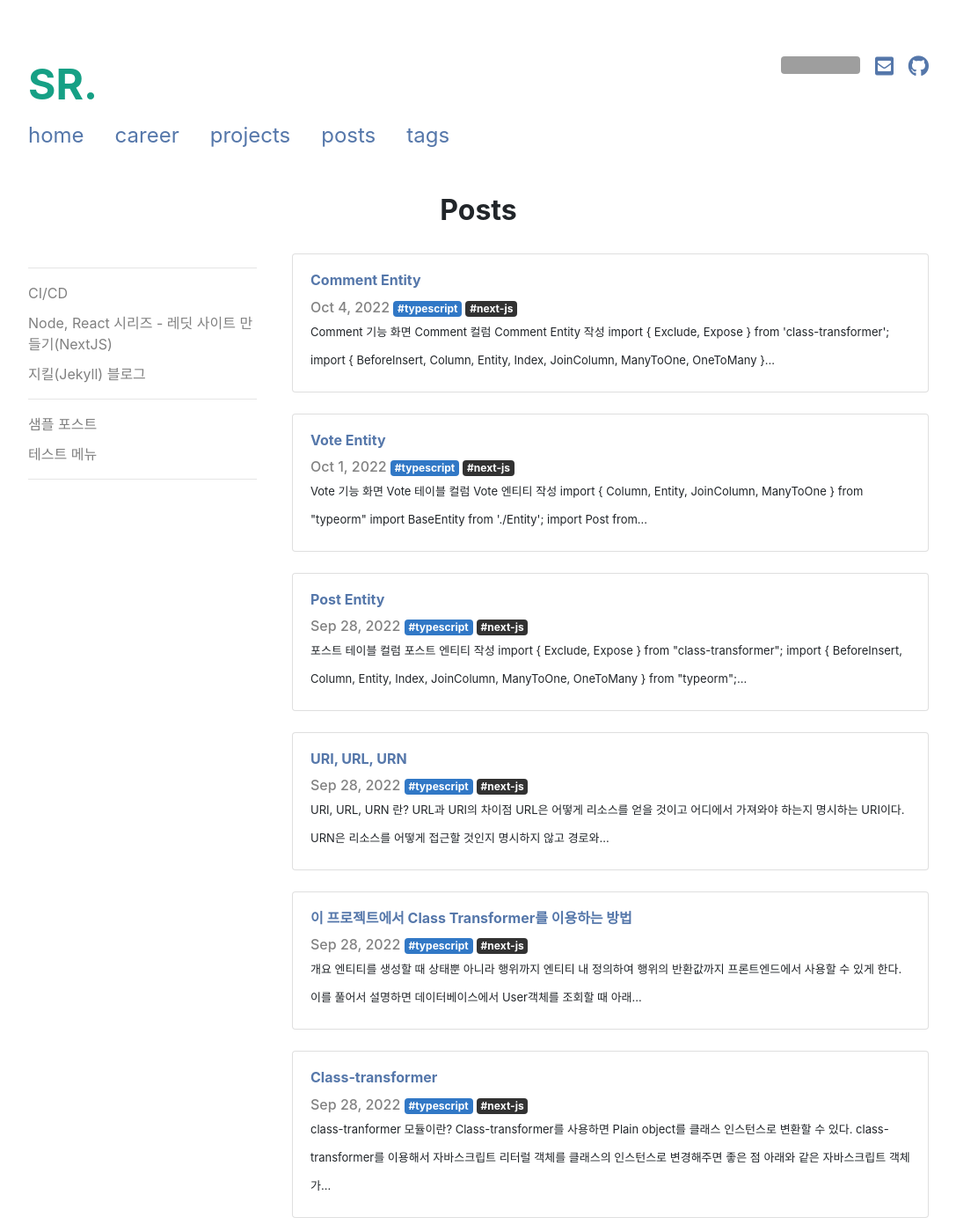
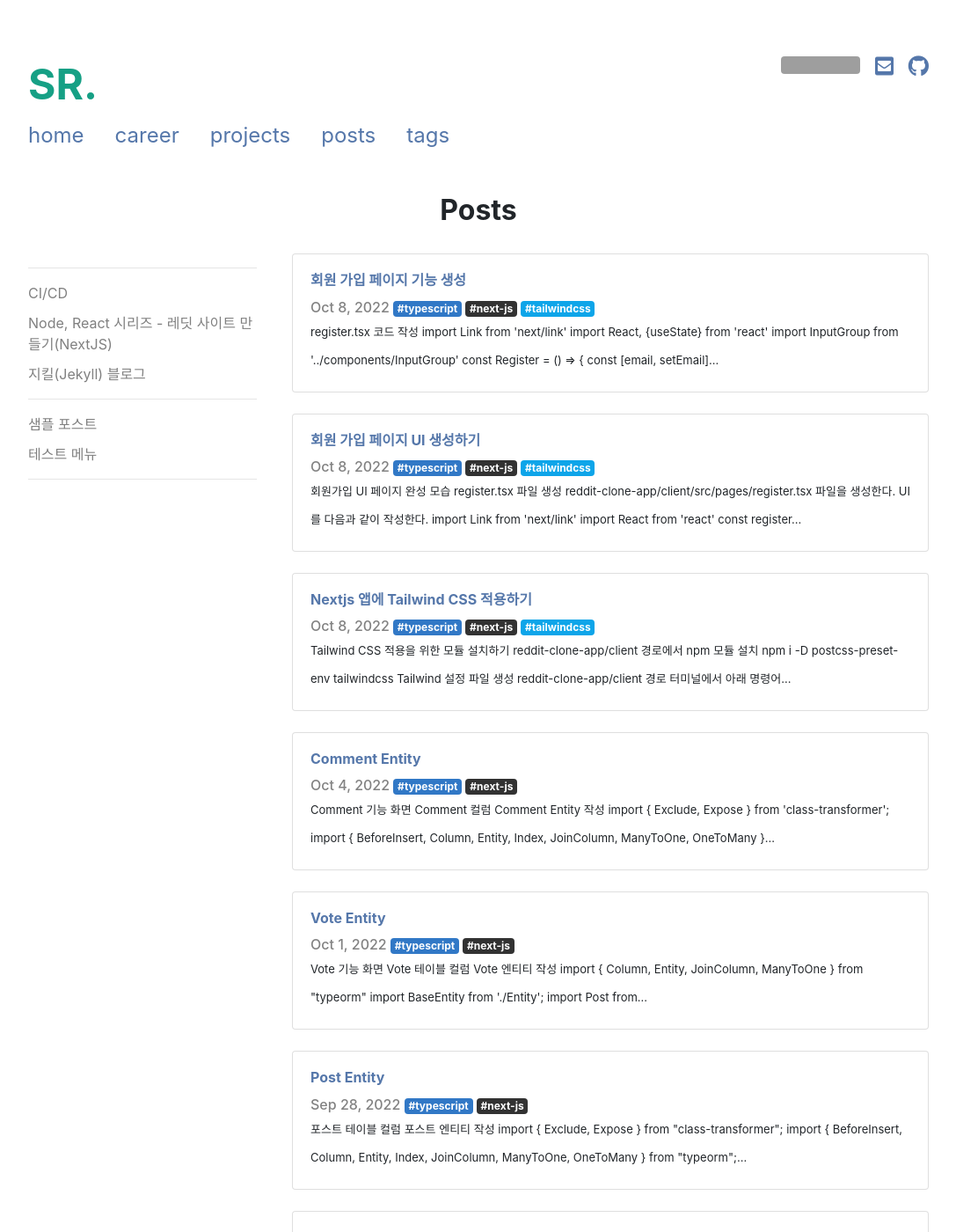
Before and after one commit to StdRunner/StdRunner.github.io, a Jekyll site: the page built from pages/posts.html, in a window 1280 px wide and 1400 px high. Shown: the whole window at 88% size, without its empty margins (96-1183 px from the left). Built offline with Jekyll 4.4.1, drawn with Linux system fonts in a browser that asks for light colours; nearby versions of some CDN libraries; a style sheet for code colours, icons or effects is not loaded; some of the changed text lies outside the part shown; grey boxes are pictures that could not be loaded.

Commit message:
ADD POSTS :   - set tailwindcss nextjs   - creat register page   - set retister function

````diff
--- a/_data/tags.yml
+++ b/_data/tags.yml
@@ -1,4 +1,6 @@
 real-tags:
+- name : tailwindcss
+  color : rgba( 14, 165, 233, 100% )
 - name : gitlab
   color : rgba( 252, 109, 39, 100% )
 - name : jenkins
--- /dev/null
+++ b/_posts/2022-10-08-a1-set-tailwindcss-nextjs.md
@@ -0,0 +1,141 @@
+---
+layout: post
+title: Nextjs 앱에 Tailwind CSS 적용하기
+date: 2022-10-08
+updated:
+tags: [typescript, next-js, tailwindcss]
+menu: clone-reddit
+---
+## Tailwind CSS 적용을 위한 모듈 설치하기
+`reddit-clone-app/client` 경로에서 npm 모듈 설치
+```
+npm i -D postcss-preset-env tailwindcss
+```
+
+- - -
+
+## Tailwind 설정 파일 생성
+`reddit-clone-app/client` 경로 터미널에서 아래 명령어 입력
+```
+npx tailwind init
+```
+
+아래와 같이 `tailwind.config.js` 파일이 생성됩니다.
+<img src="\assets\img\posts\set-tailwindcss-nextjs\tailwind-config-file.png" style="border: 1px solid gray; width:30%" />
+
+- - -
+
+## PostCSS 빌드 적용을 위한 postcss 설정 파일 생성
+`reddit-clone-app/client` 경로 터미널에서 아래 명령어 입력
+```
+touch postcss.config.js
+```
+
+아래와 같이 `postcss.config.js` 파일이 생성됩니다.
+<img src="\assets\img\posts\set-tailwindcss-nextjs\postcss-config-file.png" style="border: 1px solid gray; width:30%" />
+
+- - -
+
+## tailwind.config.js 파일 plugins에 tailwind, postcss webpack preset을 추가
+PostCSS를 통해 `tailwindcss`, `postcss-preset-env` 를 사용할 수 있도록 설정하는 것.
+`postcss.config.js` 파일을 아래와 같이 편집한다.
+```javascript
+module.exports = {
+    plugins: ["tailwindcss", "postcss-preset-env"]
+}
+```
+
+- - -
+
+## PostCSS 란?
+PostCSS란?
+POST CSS는 우리의 CSS를 조금 더 현대적으로 바꿔주는 플러그인이다.
+좀 더 풀어 설명하자면 ***POST CSS는 JS 플러그인을 사용하여 CSS를 변환***시키는 툴.
+```html
+<!-- className으로 css 변환-->
+<h1 className="text-3xl font-bold underline">
+    Hello World!
+</h1>
+```
+POST CSS는 언어가 아니라 자동으로 현대적인 CSS를 호환 가능하도록 변환시켜주는 플러그인일 뿐이다.
+
+POST CSS는 CSS에 문제가 없는지 미리 확인해서 에러 로그를 준다.
+***PostCSS 자체는 아무 일도 하지 않습니다.***
+다만 다양한 플러그인과, 플러그인을 추가할 수 있는 ***환경을 제공***할 뿐입니다.
+
+tailwindcss, postcss-preset-env 플러그인을 추가하는 환경 제공.
+
+- - -
+
+## CSS 파일에 Tailwind 사용하기
+`reddit-clone-app/client/src/styles/globals.css` 파일을 아래와 같이 편집한다.
+이는 .css 파일에서 tailwind 플러그인을 사용하기 위함.
+```css
+/* Tailwind 사용을 위해 추가된 부분 */
+@tailwind base;
+@tailwind components;
+@tailwind utilities;
+
+html,
+body {
+  padding: 0;
+  margin: 0;
+  font-family: -apple-system, BlinkMacSystemFont, Segoe UI, Roboto, Oxygen,
+    Ubuntu, Cantarell, Fira Sans, Droid Sans, Helvetica Neue, sans-serif;
+}
+
+a {
+  color: inherit;
+  text-decoration: none;
+}
+
+* {
+  box-sizing: border-box;
+}
+
+@media (prefers-color-scheme: dark) {
+  html {
+    color-scheme: dark;
+  }
+  body {
+    color: white;
+    background: black;
+  }
+}
+```
+
+`tailwind.config.js` 파일을 열어 아래와 같이 내용을 편집한다.
+tailwind를 적용 대상 컨텐츠를 경로로 입력.
+```javascript
+/** @type {import('tailwindcss').Config} */
+module.exports = {
+  // tailwind 적용 대상 컨텐츠 경로 입력
+  content: ['./src/pages/**/*.tsx'],
+  theme: {
+    extend: {},
+  },
+  plugins: [],
+}
+```
+
+#### Tailwind 적용 여부 확인
+`reddit-clone-app/client/src/pages/index.tsx` 파일을 아래와 같이 편집한다.
+```typescript
+import type { NextPage } from 'next'
+import Head from 'next/head'
+import Image from 'next/image'
+import styles from '../styles/Home.module.css'
+
+const Home: NextPage = () => {
+  return (
+    <div className={styles.container}>
+      <!-- Tailwind 적용 부분 -->
+      <h1 className="text-3xl font-bold underline">
+        Hello World!
+      </h1>
+    </div>
+  )
+}
+
+export default Home
+```
--- /dev/null
+++ b/_posts/2022-10-08-a2-create-register-page.md
@@ -0,0 +1,117 @@
+---
+layout: post
+title: 회원 가입 페이지 UI 생성하기
+date: 2022-10-08
+updated:
+tags: [typescript, next-js, tailwindcss]
+menu: clone-reddit
+---
+## 회원가입 UI 페이지 완성 모습
+<img src="\assets\img\posts\create-register-page\register-ui.png" style="border: 1px solid gray; width:40%" />
+
+- - -
+
+## register.tsx 파일 생성
+`reddit-clone-app/client/src/pages/register.tsx` 파일을 생성한다.
+UI를 다음과 같이 작성한다.
+
+``` typescript
+import Link from 'next/link'
+import React from 'react'
+
+const register = () => {
+  return (
+    <div className="bg-white">
+        <div className='flex flex-col items-center justify-center h-screen p-6'>
+            <div className='w-10/12 mx-auto md:w-96'>
+                <h1 className='mb-2 text-lg font-medium'>회원가입</h1>
+                <form>
+
+                    <button className='w-full py-2 mb-1 text-xs font-bold text-white uppercase bg-gray-400 border border-gray-400 rounded'>
+                        회원 가입
+                    </button>
+                </form>
+                <small>
+                    이미 가입하셨나요?
+                    <Link href="/login">
+                        <a className='ml-1 text-blue-500 uppercase'>로그인</a>
+                    </Link>
+                </small>
+            </div>
+        </div>
+    </div>
+  )
+}
+
+export default register
+```
+
+- - -
+
+## InputGroup 컴포넌트 생성
+`reddit-clone-app\client\src\components\InputGroup.tsx` 파일을 생성한다.
+아래와 같이 내용을 편집한다.
+
+`InputGroup.tsx` 파일의 용도는 회원가입 페이지에 존재하는 ***INPUT에 대한 동작을 정의***하고
+세 개의 INPUT에서 이를 ***재사용***하기 위한 내용이다.
+
+placeholder를 입력받아 보여주고, 입력된 값의 동작을 제어하고,
+Validation Check를 수행하는 등의 역할을 한다.
+
+```typescript
+import React from 'react';
+import cls from 'classnames';
+
+interface InputGrouProps {
+    className?: string;
+    type?: string;
+    placeholder?: string;
+    value: string;
+    error: string | undefined;
+    setValue: (str: string) => void;
+}
+
+const InputGroup: React.FC<InputGrouProps> = ({
+    className = "mb-2",
+    type = "text",
+    placeholder = "",
+    error,
+    value,
+    setValue
+}) => {
+    return (
+        <div className={className}>
+            <input
+                type={type}
+                style={ { minWidth: 300 } }
+                className={cls(`w-full p-3 transition duration-200 border border-gray-400 rounded bg-gray-50 focus:bg-white hover:bg-white`,
+                    {"border-red-500": error}
+                )}
+                placeholder={placeholder}
+                value={value}
+                onChange={(e) => setValue(e.target.value)}
+            />
+            <small className='font-medium text-red-500'>{error} </small>
+        </div>
+    )
+}
+
+export default InputGroup
+```
+
+- - -
+
+## classnames 모듈 설치
+`reddit-clone-app/client` 경로에서 아래 명령어 입력
+```
+npm install classnames --save
+```
+
+#### classnames 모듈 사용법
+`border-red-500` className은 뒤에 오는 값(error)에 따라 className이 추가되고 제거될 수 있도록 하는 기능을 제공한다.
+
+우리는 register 페이지에서 이메일의 Validation Check 수행 후 ***error 여부***(true/false) 를 판단하여
+Tailwind `border-red-500` 클래스 추가 여부를 결정한다.
+해당 클래스는 INPUT 테두리를 빨간색으로 변경할지 말지 여부를 결정하는데 사용할 것이다.
+
+<img src="\assets\img\posts\create-register-page\classnames.png" style="border: 1px solid gray;" />
--- /dev/null
+++ b/_posts/2022-10-08-a3-set-register-function.md
@@ -0,0 +1,297 @@
+---
+layout: post
+title: 회원 가입 페이지 기능 생성
+date: 2022-10-08
+updated:
+tags: [typescript, next-js, tailwindcss]
+menu: clone-reddit
+---
+## register.tsx 코드 작성
+```typescript
+import Link from 'next/link'
+import React, {useState} from 'react'
+import InputGroup from '../components/InputGroup'
+
+const Register = () => {
+    const [email, setEmail] = useState("");
+    const [username, setUsername] = useState("");
+    const [password, setPassword] = useState("");
+    const [errors, setErrors] = useState<any>({});
+    return (
+        <div className="bg-white">
+            <div className='flex flex-col items-center justify-center h-screen p-6'>
+                <div className='w-10/12 mx-auto md:w-96'>
+                    <h1 className='mb-2 text-lg font-medium'>회원가입</h1>
+                    <form>
+                        <InputGroup
+                            placeholder='Email'
+                            value={email}
+                            setValue={setEmail}
+                            error={errors.email}
+
+                        />
+                        <InputGroup
+                            placeholder='Username'
+                            value={username}
+                            setValue={setUsername}
+                            error={errors.username}
+
+                        />
+                        <InputGroup
+                            placeholder='Password'
+                            value={password}
+                            setValue={setPassword}
+                            error={errors.password}
+
+                        />
+
+                        <button className={'w-full py-2 mb-1 text-xs font-bold text-white uppercase bg-gray-400 border border-gray-400 rounded'}>
+                            회원 가입
+                        </button>
+                    </form>
+                    <small>
+                        이미 가입하셨나요?
+                        <Link href="/login">
+                            <a className='ml-1 text-blue-500 uppercase'>로그인</a>
+                        </Link>
+                    </small>
+                </div>
+            </div>
+        </div>
+    )
+}
+
+export default Register
+```
+
+#### INPUT 기능을 위한 State 생성
+``` typescript
+...생략
+import React, {useState} from 'react'
+...생략
+
+const Register = () => {
+    const [email, setEmail] = useState("");
+    const [username, setUsername] = useState("");
+    const [password, setPassword] = useState("");
+    const [errors, setErrors] = useState<any>({});
+
+...생략
+```
+
+#### 사전 정의한 InputGroup 컴포넌트를 사용해 INPUT 생성
+```typescript
+...생략
+    <form>
+        <InputGroup
+            placeholder='Email'
+            value={email}
+            setValue={setEmail}
+            error={errors.email}
+
+        />
+        <InputGroup
+            placeholder='Username'
+            value={username}
+            setValue={setUsername}
+            error={errors.username}
+
+        />
+        <InputGroup
+            placeholder='Password'
+            value={password}
+            setValue={setPassword}
+            error={errors.password}
+
+        />
+...생략
+```
+
+- - -
+
+## Client -> Server Http 요청을 위한 모듈 설치 : Axios
+`reddit-clone-app/client` 경로 터미널에서 아래 명령어를 입력한다.
+```
+npm install axios --save
+```
+
+- - -
+
+## 백엔드 회원가입을 위한 요청, 회원가입 후 로그인 페이지로 자동 이동
+```typescript
+...생략
+import { useRouter } from 'next/router';
+
+...생략
+    let router = useRouter();
+
+    const handleSubmit = async (event: FormEvent) => {
+        event.preventDefault();
+
+        try {
+            const res = await axios.post('/auth/register', {
+                email,
+                password,
+                username
+            })
+            // 요청 후 서버 응답 확인
+            console.log('res', res);
+
+            // 요청 후 로그인 페이지 이동
+            router.push("/login");
+        } catch (error: any) {
+            console.log('error', error);
+            setErrors(error.reponse.data || {});
+        }
+    }
+...생략
+```
+
+- - -
+
+## axios를 이용해 요청을 보내는 모든 BASE 경로 지정
+axios를 통해 Client to Server 통신 시 매번 BASEURL을 작성해주지 않고
+BASE URL을 환경변수로 참조하여 사용하기 위함
+
+`reddit-clone-app/.env` 파일에 다음 내용 작성
+```env
+NEXT_PUBLIC_SERVER_BASE_URL=http://localhost:5000
+```
+
+Client App의 ***최상단 컴포넌트인***
+`reddit-clone-app\client\src\pages\_app.tsx` 파일 내
+아래 내용을 추가한다.
+```typescript
+...생략
+import Axios from 'axios'
+
+...생략
+  Axios.defaults.baseURL = process.env.NEXT_PUBLIC_SERVER_BASE_URL + "/api";
+...생략
+```
+
+- - -
+## 서버에 /register 요청에 대한 Controller 작성
+`reddit-clone-app\server\src\routes\auth.ts` 파일에 다음 내용을 작성한다.
+
+```typescript
+import { Router, Request, Response } from "express";
+
+const register = async (req : Request, res: Response) => {
+    const { email, username, password } = req.body;
+    // Client 요청 시 email을 로그에 출력
+    console.log('email', email);
+}
+
+const router = Router();
+router.post("/register", register);
+
+// export default router;
+export default router;
+```
+
+#### auth route를 서버 entry 파일에서 import
+Node.js 서버 entry 파일인 `reddit-clone-app\server\src\server.ts` 파일에 아래 내용을 작성
+
+```typescript
+...생략
+import authRoutes from "./routes/auth"
+
+...생략
+app.use("/api/auth", authRoutes)
+...생략
+```
+
+- - -
+
+## CORS 에러 처리
+CORS 에러란 `Cross-Origin Resource Sharing`이다.
+현재 Reddit-clone-app의 구조는 Client - Server 구조로 Client 요청 시
+localhost:3000 -> localhost:5000으로 요청을 보내게 된다.
+
+서로 다른 서버 간 요청을 통해 Resource를 공유하는 것을 보안상의 이유로 브라우저 자체에서
+차단하는 경우를 말한다.
+
+이를 해결해주는 방법은 Resource를 제공하는 Server측에서 Resource 공유에 문제없음을
+사전에 알려주면 해결된다.
+
+#### 필요 모듈 설치
+`reddit-clone-app/server` 경로 터미널에서 아래 명령어 입력
+```
+npm install cors --save
+```
+
+#### 특정 서버 요청에 대한 허용
+Node.js 서버 entry 파일인 `reddit-clone-app\server\src\server.ts` 파일에 아래 내용을 작성
+```typescript
+...생략
+import cors from "cors";
+
+...생략
+const origin = "http://localhost:3000";
+
+app.use(cors({
+    origin
+}));
+...생략
+```
+
+- - -
+
+## 서버의 regiser 함수
+`reddit-clone-app\server\src\routes\auth.ts` 파일에 아래 내용을 작성
+register 요청이 들어왔을때 서버의 처리를 구현한다.
+```typescript
+...생략
+const register = async (req : Request, res: Response) => {
+    const { email, username, password } = req.body;
+
+    try {
+        let errors: any = {};
+
+        // 이메일과 유저네임이 이미 저장, 사용되고 있는 것인지 확인.
+        const emailUser = await User.findOneBy({email});
+        const usernameUser = await User.findOneBy({username});
+
+        // 이미 있다면 errors 객체에 넣어줌.
+        if(emailUser) errors.email = "이미 해당 이메일 주소가 사용되었습니다."
+        if(usernameUser) errors.username = "이미 이 사용자 이름이 사용되었습니다."
+
+        // 에러가 있다면 return으로 에러를 response 보내줌.
+        if(Object.keys(errors).length > 0) {
+            return res.status(400).json(errors)
+        }
+
+        const user = new User();
+        user.email = email;
+        user.username = username;
+        user.password= password;
+
+        // 엔티티에 정해놓은 조건으로 user 데이터의 유효성 검사를 해준다.
+        errors = await validate(user);
+        // 엔티티 클래스에 정의한 메시지대로 에러 출력
+        console.log('errors', errors);
+
+        // if(errors.length>0) return res.status(400).json(mapError(errors));
+
+        // 유저 정보를 user 테이블에
+        await user.save()
+        return res.json(user);
+    } catch (error) {
+        console.log(error);
+        return res.status(500).json({error});
+    }
+}
+...생략
+```
+
+- - -
+
+## 참고
+#### Reduce 메소드
+[https://developer.mozilla.org/ko/docs/Web/JavaScript/Reference/Global_Objects/Array/Reduce](https://developer.mozilla.org/ko/docs/Web/JavaScript/Reference/Global_Objects/Array/Reduce)
+
+#### Object.entries
+[https://developer.mozilla.org/ko/docs/Web/JavaScript/Reference/Global_Objects/Object/entries](https://developer.mozilla.org/ko/docs/Web/JavaScript/Reference/Global_Objects/Object/entries)
+
+<img src="\assets\img\posts\create-register-page\entries.png" style="border: 1px solid gray; width:80%" />
````
Also changed, not shown: pages/tags/tailwindcss.html (added, +7 -0 lines), assets/img/posts/create-register-page/classnames.png (added), assets/img/posts/create-register-page/entries.png (added), assets/img/posts/create-register-page/register-ui.png (added), assets/img/posts/set-tailwindcss-nextjs/postcss-config-file.png (added), assets/img/posts/set-tailwindcss-nextjs/tailwind-config-file.png (added).
